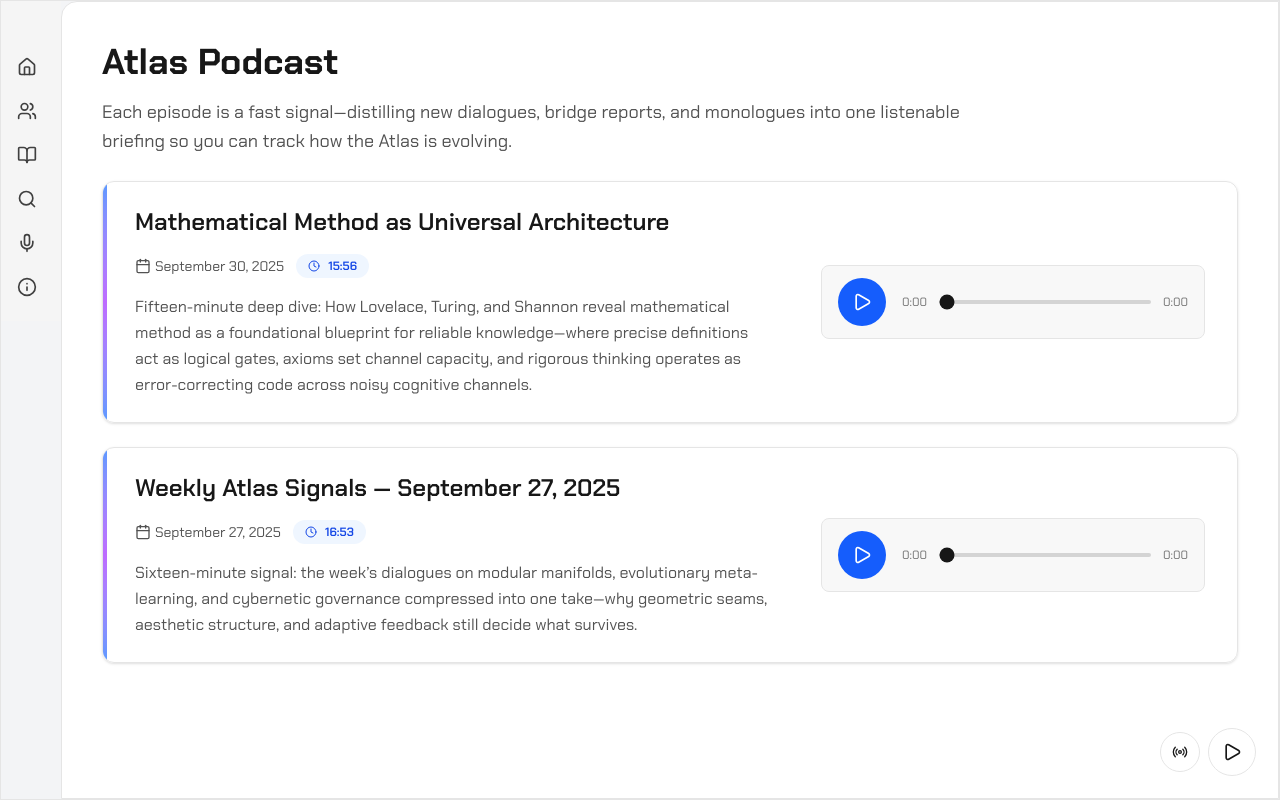
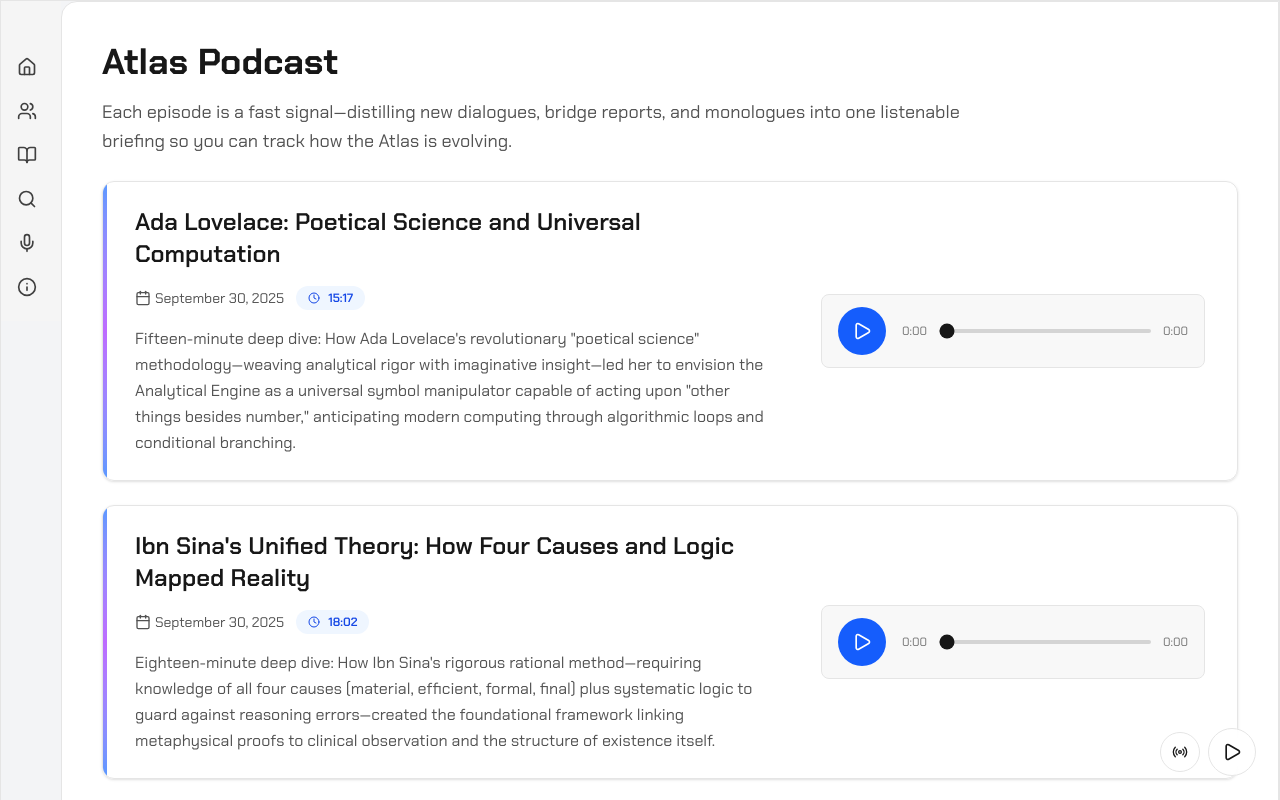
Before and after one commit to gitcoder89431/atlas, a Next.js app: page /podcast in a window 1280 px wide. Shown: the top 800 px of the page. Built offline with nearby package versions, Linux system fonts and the light colour scheme.

Commit message:
Add: ada and ibn book podcasts

```diff
--- a/src/data/podcasts.ts
+++ b/src/data/podcasts.ts
@@ -9,6 +9,26 @@ export interface PodcastEpisode {
 }
 
 export const podcastEpisodes: PodcastEpisode[] = [
+  {
+    id: 'ada-lovelace-poetical-science-2025',
+    title: 'Ada Lovelace: Poetical Science and Universal Computation',
+    description:
+      'Fifteen-minute deep dive: How Ada Lovelace\'s revolutionary "poetical science" methodology—weaving analytical rigor with imaginative insight—led her to envision the Analytical Engine as a universal symbol manipulator capable of acting upon "other things besides number," anticipating modern computing through algorithmic loops and conditional branching.',
+    date: '2025-09-30',
+    duration: '15:17',
+    audioSrc: '/podcasts/ada-lovelace-poetical-science-computation-2025-09-30.mp3',
+    topics: ['Ada Lovelace', 'Poetical Science', 'Universal Computation', 'Analytical Engine', 'Programming', 'Mathematical Imagination'],
+  },
+  {
+    id: 'ibn-sina-unified-theory-2025',
+    title: 'Ibn Sina\'s Unified Theory: How Four Causes and Logic Mapped Reality',
+    description:
+      'Eighteen-minute deep dive: How Ibn Sina\'s rigorous rational method—requiring knowledge of all four causes (material, efficient, formal, final) plus systematic logic to guard against reasoning errors—created the foundational framework linking metaphysical proofs to clinical observation and the structure of existence itself.',
+    date: '2025-09-30',
+    duration: '18:02',
+    audioSrc: '/podcasts/ibn-sina-unified-theory-review-2025-09-30.mp3',
+    topics: ['Ibn Sina', 'Four Causes', 'Aristotelian Logic', 'Medieval Philosophy', 'Systematic Thinking', 'Metaphysics'],
+  },
   {
     id: '2025-week-02',
     title: 'Mathematical Method as Universal Architecture',
```
Also changed, not shown: 2 other files (tests, documents, lock files or other folders).
